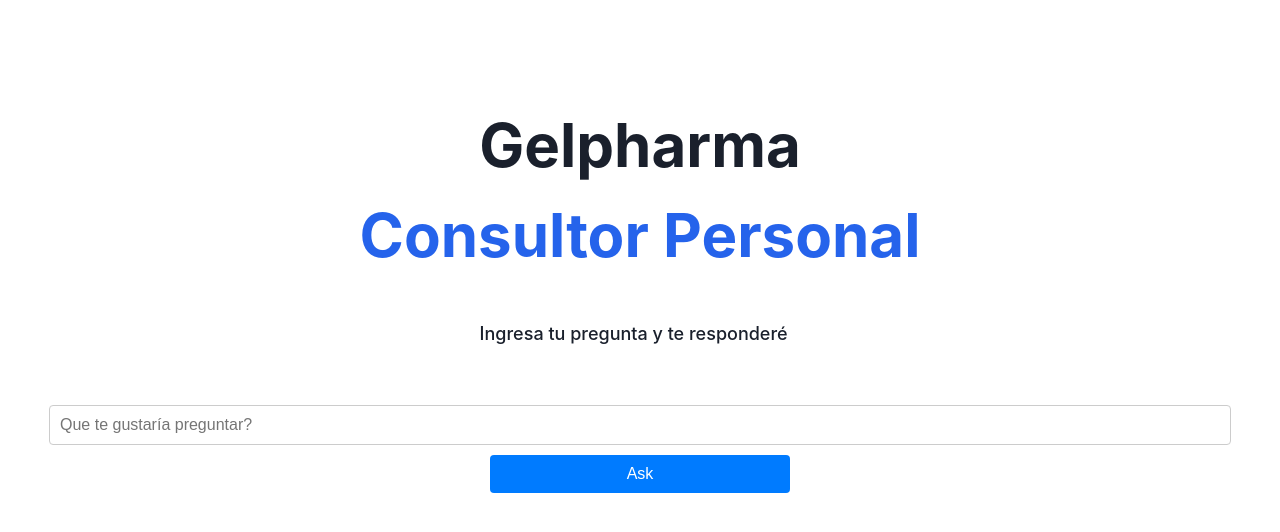
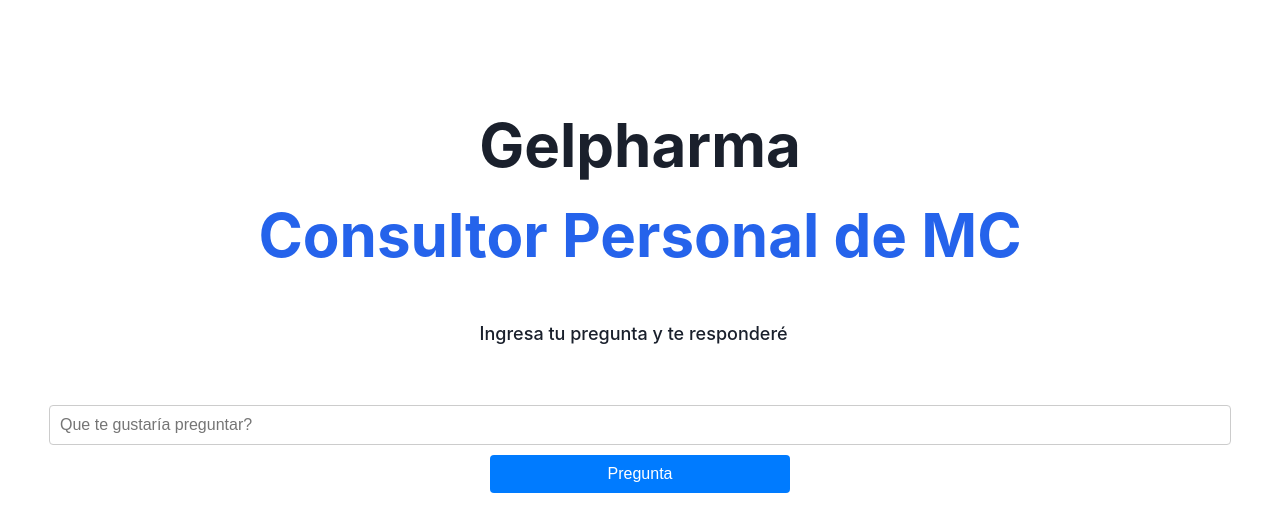
Before and after one commit to jm-tamez2203/ai-generator, a React (Vite) app: page / in a window 1280 px wide. Shown: the top 532 px of the page. Built offline with nearby package versions, Linux system fonts and the light colour scheme; what @aws-amplify/ui-react, aws-amplify would draw is missing.

Commit message:
Cuarto intento

```diff
--- a/src/App.tsx
+++ b/src/App.tsx
@@ -52,7 +52,7 @@
       <div className="header-container">
         <h1 className="main-header">
           Gelpharma <br />
-          <span className="highlight">Consultor Personal</span>
+          <span className="highlight">Consultor Personal de MC</span>
         </h1>
         <p className="description">
           Ingresa tu pregunta y te responderé
@@ -68,7 +68,7 @@
             placeholder="Que te gustaría preguntar?"
           />
           <button type="submit" className="search-button">
-            Ask
+            Pregunta
           </button>
         </div>
       </form>
```
